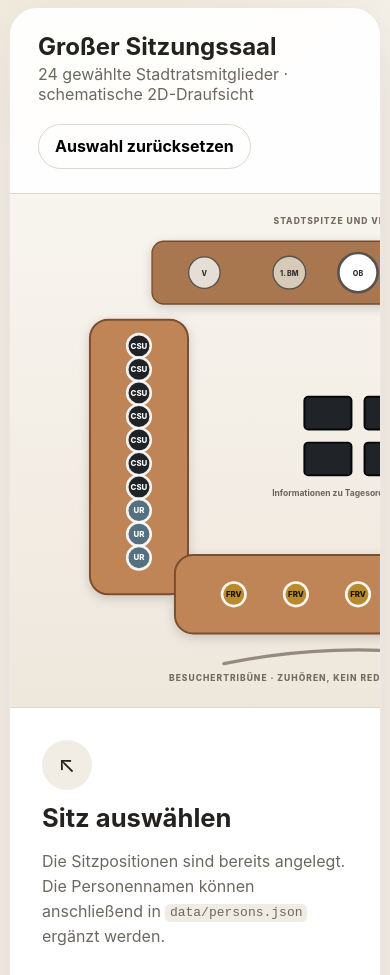
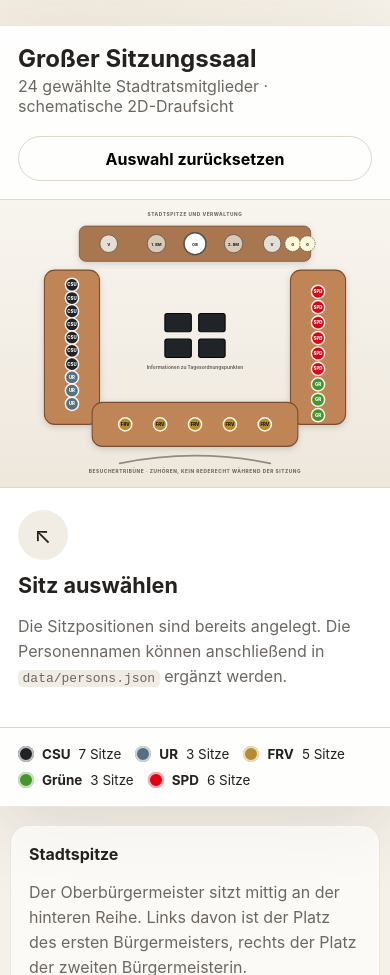
Before and after one commit to alexschnapper/rothenburg-stadtrat-sitzplan, a plain HTML site: page index.html in a window 390 px wide. Shown: the part 318-1293 px from the top of the page. Drawn offline with Linux system fonts and the light colour scheme.

Commit message:
Fix responsive mobile layout

```diff
--- a/assets/css/seatmap.css
+++ b/assets/css/seatmap.css
@@ -32,8 +32,18 @@ h1 { font-size: clamp(2rem, 4vw, 4rem); line-height: 1.02; margin: 0; letter-spa
 .secondary-button { background: transparent; border: 1px solid var(--line); cursor: pointer; }
 .secondary-button:hover { background: #f2eee7; }
 .layout { display: grid; grid-template-columns: minmax(0, 1fr) 320px; }
-.map-wrap { padding: 20px; min-width: 0; overflow: auto; background: linear-gradient(#f8f5ef, #eee7dc); }
-#seatmap { display: block; width: 100%; min-width: 680px; height: auto; }
+.map-wrap {
+  padding: 20px;
+  min-width: 0;
+  overflow: hidden;
+  background: linear-gradient(#f8f5ef, #eee7dc);
+}
+#seatmap {
+  display: block;
+  width: 100%;
+  max-width: 100%;
+  height: auto;
+}
 .dais rect { fill: url(#none); fill: #a87750; stroke: #774a2c; stroke-width: 2; }
 .tables rect { fill: var(--wood-light); stroke: #7b4d2e; stroke-width: 3; }
 .zone-label, .audience text { font-weight: 800; letter-spacing: .12em; fill: #746b60; font-size: 13px; }
@@ -73,7 +83,70 @@ code { background: #f0ece5; border-radius: 5px; padding: .1em .35em; }
   .explanation { grid-template-columns: 1fr; }
 }
 @media (max-width: 600px) {
-  .page-shell { width: min(100% - 18px, 1320px); padding-top: 28px; }
-  .card-head { align-items: flex-start; flex-direction: column; }
-  .map-wrap { padding: 8px; }
+  .page-shell {
+    width: 100%;
+    padding: 18px 0 40px;
+  }
+
+  .intro {
+    padding: 0 18px;
+  }
+
+  .intro h1 {
+    font-size: clamp(2rem, 10vw, 3rem);
+  }
+
+  .lead {
+    font-size: 1rem;
+    line-height: 1.55;
+  }
+
+  .seatmap-card {
+    border-radius: 0;
+    border-left: 0;
+    border-right: 0;
+  }
+
+  .card-head {
+    padding: 18px;
+    align-items: stretch;
+    flex-direction: column;
+  }
+
+  .secondary-button {
+    width: 100%;
+  }
+
+  .map-wrap {
+    padding: 4px;
+  }
+
+  .info-panel {
+    padding: 22px 18px;
+    min-height: auto;
+  }
+
+  .info-panel h3 {
+    font-size: 1.35rem;
+  }
+
+  .legend {
+    padding: 18px;
+    gap: 10px 14px;
+  }
+
+  .legend-item {
+    font-size: 0.84rem;
+  }
+
+  .explanation {
+    padding: 0 10px;
+  }
+
+  .explanation article {
+    padding: 18px;
+  }
 }
+.seat-hit-area {
+  pointer-events: all;
+}
```
